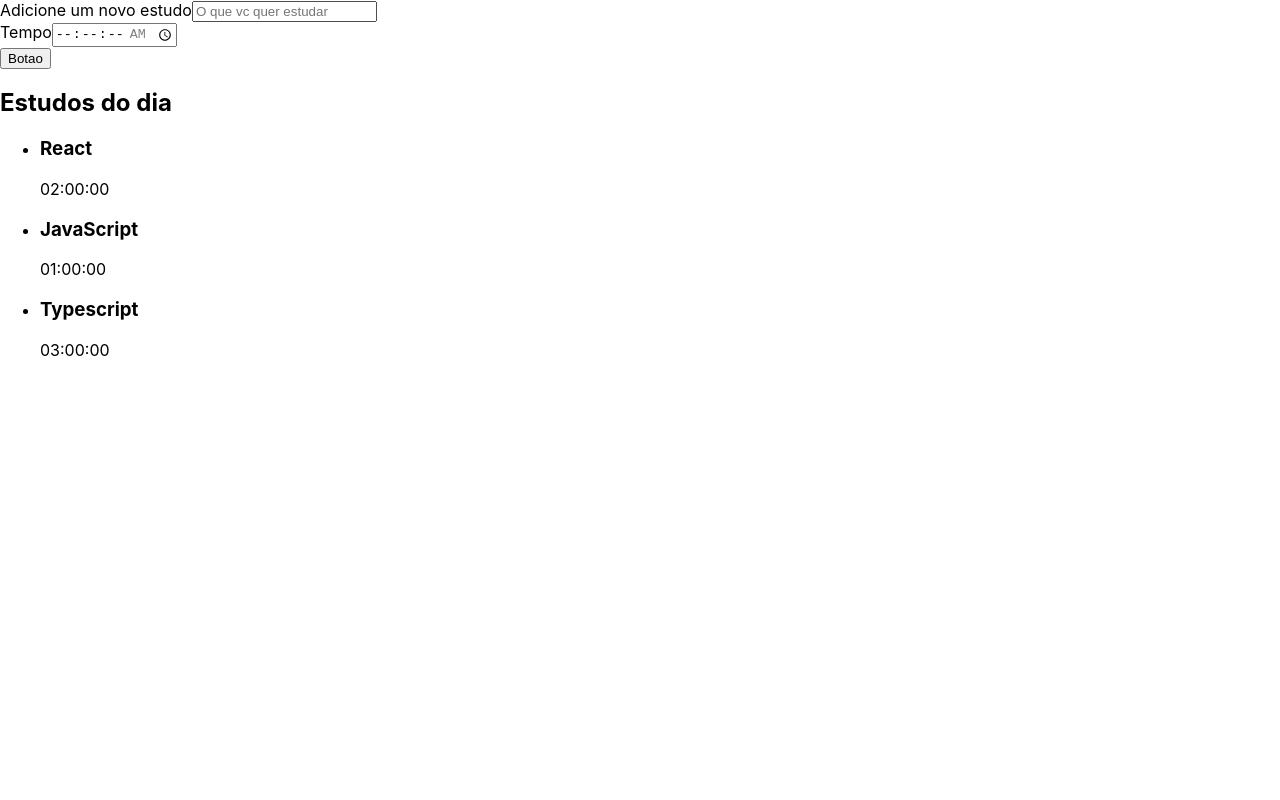
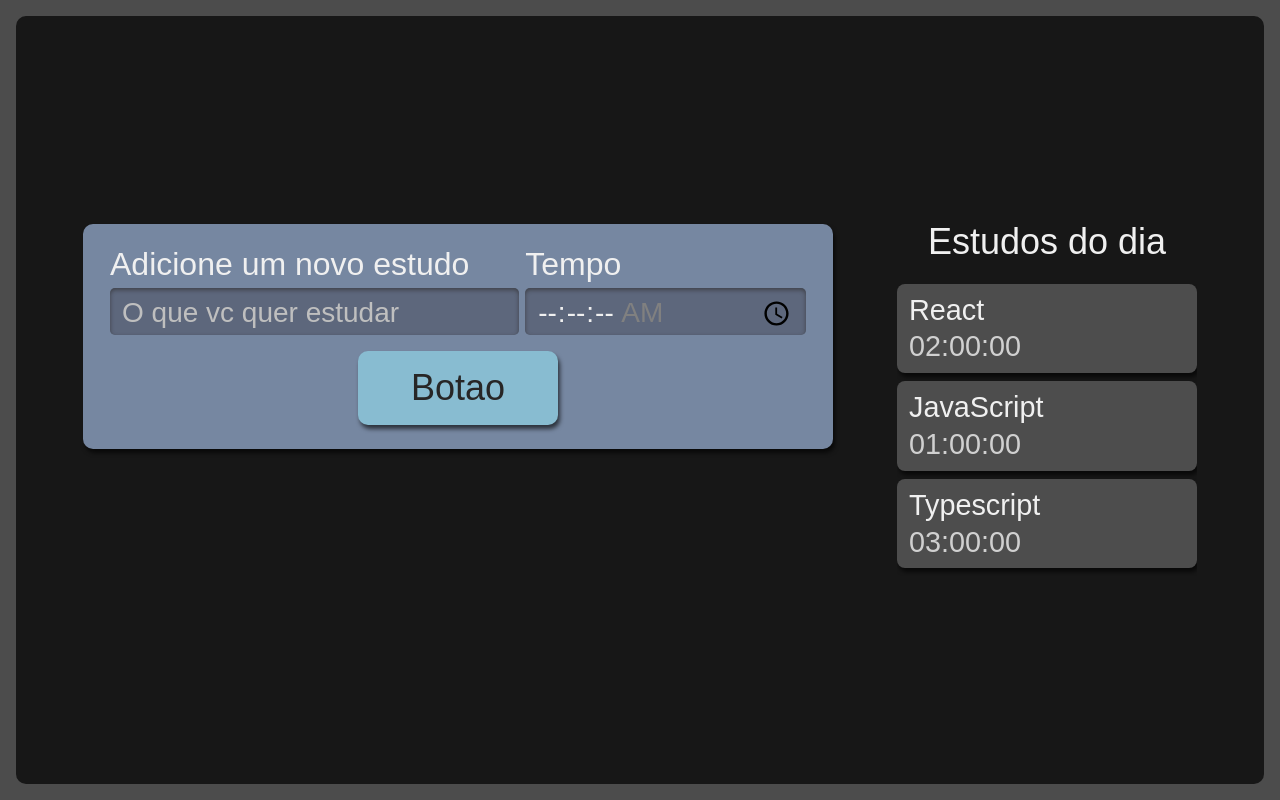
Before and after one commit to cristopherpds/alura-studies, a React (Create React App) app: page / in a window 1280 px wide. Built offline with nearby package versions, Linux system fonts and the light colour scheme.

Commit message:
Installation of sccs and creation of styles for each component

```diff
--- a/package.json
+++ b/package.json
@@ -39,5 +39,8 @@
       "last 1 firefox version",
       "last 1 safari version"
     ]
+  },
+  "devDependencies": {
+    "sass": "^1.54.9"
   }
 }
--- a/src/App.tsx
+++ /dev/null
@@ -1,15 +0,0 @@
-import React from 'react';
-import Formulario from './components/Formulario';
-import Lista from './components/Lista';
-
-
-function App() {
-  return (
-    <div className="App">
-      <Formulario/>
-      <Lista/>
-    </div>
-  );
-}
-
-export default App;
--- a/src/components/Botao/index.tsx
+++ b/src/components/Botao/index.tsx
@@ -1,9 +1,10 @@
 import React from 'react';
+import './style.scss';
 
 class Botao extends React.Component{
   render(){
     return(
-      <button>
+      <button className="botao">
         Botao
       </button>
     )
--- /dev/null
+++ b/src/components/Botao/style.scss
@@ -0,0 +1,25 @@
+.botao {
+  align-self: center;
+  background-color: #88bcd1;
+  border-radius: 10px;
+  box-shadow: 2px 4px 4px #0000009F;
+  color: #272626;
+  cursor: pointer;
+  font-size: 1.25rem;
+  padding: 16px;
+  width: 150px;
+
+  &:active {
+    background-color: #7CA6B7;
+    box-shadow: 2px 2px 4px #0000009F inset;
+  }
+}
+
+@media screen and (min-width: 1280px) {
+  .botao {
+    grid-column-start: span 2;
+    justify-self: center;
+    width: 200px;
+    font-size: 2.25rem;
+  }
+}
--- a/src/components/Formulario/index.tsx
+++ b/src/components/Formulario/index.tsx
@@ -1,11 +1,11 @@
 import React from "react";
 import Botao from "../Botao";
-
+import './style.scss';
 class Formulario extends React.Component {
   render() {
     return (
-      <form>
-        <div>
+      <form className="novaTarefa">
+        <div className="inputContainer">
           <label htmlFor="tarefa">Adicione um novo estudo</label>
           <input
             type="text"
@@ -15,7 +15,7 @@
             required
           />
         </div>
-        <div>
+        <div className="inputContainer">
           <label htmlFor="tempo">Tempo</label>
           <input
             type="time"
--- /dev/null
+++ b/src/components/Formulario/style.scss
@@ -0,0 +1,61 @@
+.novaTarefa {
+  display:flex;
+  flex-direction: column;
+  grid-area: nova-tarefa;
+  background-color: #7687A1;
+  border-radius: 10px;
+  box-shadow: 2px 4px 4px #0000009F;
+  padding: 12px;
+
+  .inputContainer {
+    display: flex;
+    flex-direction: column;
+    width: 100%;
+    margin-bottom: 16px;
+
+    label {
+      margin-bottom: 8px;
+      font-size: 1.25rem;
+    }
+
+    input {
+      width: 100%;
+      padding: 8px 12px 4px;
+      box-sizing: border-box;
+      border: unset;
+      border-radius: 5px;
+      background-color: #5D677C;
+      box-shadow: 0px 2px 4px #2D2B2B9F inset;
+
+      &::placeholder {
+        color: #BFBFBF;
+      }
+    }
+  }
+
+  @media screen and (min-width: 1280px) {
+    flex-direction: row;
+    flex-wrap: wrap;
+    justify-content: space-around;
+    font-size: 2.25rem;
+    padding: 24px;
+    box-sizing: border-box;
+
+    .inputContainer {
+      width: calc(60% - 12px);
+
+      &:last-of-type {
+        width: 40%;
+      }
+
+      label {
+        font-size: 2rem;
+      }
+
+      input {
+        height: 100%;
+        font-size: 1.75rem;
+      }
+    }
+  }
+}
--- a/src/components/Lista/index.tsx
+++ b/src/components/Lista/index.tsx
@@ -1,4 +1,5 @@
 import React from "react";
+import './style.scss';
 
 function Lista() {
   const tarefas = [
@@ -16,11 +17,11 @@
     }
   ];
   return (
-    <aside>
+    <aside className="listaTarefas">
       <h2>Estudos do dia</h2>
       <ul>
         {tarefas.map((item, index) => (
-          <li key={index}>
+          <li key={index} className="item">
             <h3>{item.tarefa}</h3>
             <span>{item.tempo}</span>
           </li>
--- /dev/null
+++ b/src/components/Lista/style.scss
@@ -0,0 +1,74 @@
+.listaTarefas {
+  grid-area: tarefas;
+  height: 100%;
+
+  h2 {
+    font-size: 1.25rem;
+    margin-bottom: 12px;
+  }
+
+  ul {
+    max-height: 350px;
+    overflow-y: scroll;
+    scrollbar-width: thin;
+  }
+
+  @media screen and (min-width: 1280px) {
+    h2 {
+      text-align: center;
+      font-size: 2.25rem;
+      margin-bottom: 24px;
+    }
+
+    ul {
+      overflow: auto;
+      max-height: 500px;
+    }
+  }
+}
+
+.item {
+  background-color: #4d4d4d;
+  border-radius: 8px;
+  box-shadow: 2px 4px 4px #0000009f;
+  padding: 12px;
+  margin-bottom: 8px;
+  position: relative;
+  cursor: pointer;
+
+  h3 {
+    margin-bottom: 8px;
+    word-break: break-all;
+  }
+
+  span {
+    color: #d0d0d0;
+  }
+
+  @media screen and (min-width: 1280px) {
+    font-size: 1.8rem;
+  }
+}
+
+.itemSelecionado {
+  background-color: #292929;
+  box-shadow: 2px 4px 4px #0000009f inset;
+}
+
+.itemCompletado {
+  background-color: #566f42;
+  cursor: auto;
+
+  .concluido {
+    display: block;
+    background-image: url("../../assets/img/check-mark.svg");
+    background-repeat: no-repeat;
+    background-size: 38px 38px;
+    position: absolute;
+    top: 50%;
+    right: 12px;
+    transform: translateY(-50%);
+    width: 42px;
+    height: 43px;
+  }
+}
--- a/src/index.css
+++ b/src/index.css
@@ -11,3 +11,98 @@
   font-family: source-code-pro, Menlo, Monaco, Consolas, 'Courier New',
     monospace;
 }
+html, body, div, span, applet, object, iframe,
+h1, h2, h3, h4, h5, h6, p, blockquote, pre,
+a, abbr, acronym, address, big, cite, code,
+del, dfn, em, img, ins, kbd, q, s, samp,
+small, strike, strong, sub, sup, tt, var,
+b, u, i, center,
+dl, dt, dd, ol, ul, li,
+fieldset, form, label, legend,
+table, caption, tbody, tfoot, thead, tr, th, td,
+article, aside, canvas, details, embed,
+figure, figcaption, footer, header, hgroup,
+menu, nav, output, ruby, section, summary,
+time, mark, audio, video {
+	margin: 0;
+	padding: 0;
+	border: 0;
+	font-size: 100%;
+	font: inherit;
+	vertical-align: baseline;
+}
+/* HTML5 display-role reset for older browsers */
+article, aside, details, figcaption, figure,
+footer, header, hgroup, menu, nav, section {
+	display: block;
+}
+body {
+	line-height: 1;
+}
+ol, ul {
+	list-style: none;
+}
+blockquote, q {
+	quotes: none;
+}
+blockquote:before, blockquote:after,
+q:before, q:after {
+	content: '';
+	content: none;
+}
+table {
+	border-collapse: collapse;
+	border-spacing: 0;
+}
+
+
+input {
+	font-family: inherit;
+	font-size: inherit;
+	font-weight: inherit;
+	color: inherit;
+}
+
+button {
+	border: unset;
+	background-color: unset;
+	font-family: inherit;
+	font-size: inherit;
+	font-weight: inherit;
+	color: inherit;
+}
+
+@import url('https://fonts.googleapis.com/css2?family=Manjari&display=swap');
+
+body {
+	display: flex;
+	justify-content: center;
+	font-family: 'Manjari', sans-serif;
+	color: #F0F0F0;
+	background-color: #4C4C4C;
+	height: 100%;
+	width: 100%;
+	padding: 16px;
+	box-sizing: border-box;
+}
+
+#root {
+	width: 100%;
+}
+
+::-webkit-scrollbar {
+	width: 8px;
+}
+
+::-webkit-scrollbar-track {
+	background: unset;
+}
+
+::-webkit-scrollbar-thumb {
+	border-radius: 4px;
+	background: #888;
+}
+
+::-webkit-scrollbar-thumb:hover {
+	background: #555;
+}
--- a/src/index.tsx
+++ b/src/index.tsx
@@ -1,7 +1,7 @@
 import React from 'react';
 import ReactDOM from 'react-dom/client';
 import './index.css';
-import App from './App';
+import App from './pages/App';
 
 
 const root = ReactDOM.createRoot(
--- /dev/null
+++ b/src/pages/App.tsx
@@ -0,0 +1,15 @@
+import React from 'react';
+import Formulario from '../components/Formulario';
+import Lista from '../components/Lista';
+import './style.scss';
+
+function App() {
+  return (
+    <div className="AppStyle">
+      <Formulario/>
+      <Lista/>
+    </div>
+  );
+}
+
+export default App;
--- /dev/null
+++ b/src/pages/style.scss
@@ -0,0 +1,28 @@
+.AppStyle {
+  display: grid;
+  grid-template-rows: min-content min-content auto;
+  grid-template-areas:
+    "nova-tarefa"
+    "cronometro"
+    "tarefas";
+  row-gap: 24px;
+  min-width: 320px;
+  min-height: calc(100vh - 32px);
+  width: 100%;
+  padding: 32px;
+  box-sizing: border-box;
+  border-radius: 10px;
+  background-color: #171717;
+
+  @media screen and (min-width: 1280px) {
+    grid-template-areas:
+      "nova-tarefa tarefas"
+      "cronometro tarefas";
+    column-gap: 64px;
+    grid-template-rows: min-content min-content;
+    grid-template-columns: 750px 300px;
+    justify-content: center;
+    align-content: center;
+    padding: 64px;
+  }
+}
```
Also changed, not shown: 1 other file (tests, documents, lock files or other folders).
